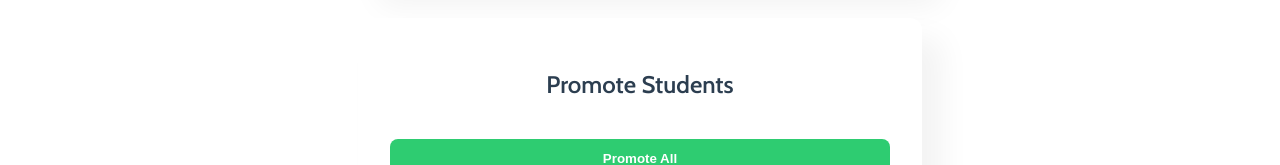
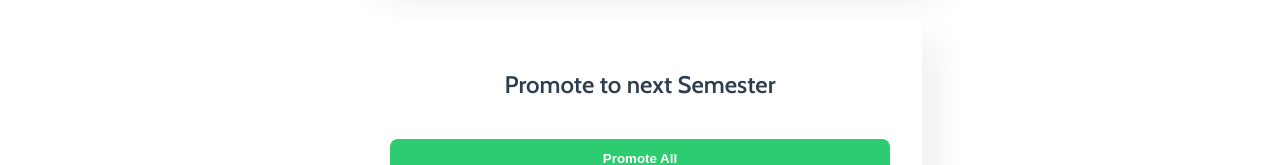
Before and after one commit to alanreji2004/project-pta, a React (Vite) app in the folder frontend/: page /settings in a window 1280 px wide. Shown: the part 439-604 px from the top of the page. Built offline with nearby package versions, Linux system fonts and the light colour scheme; no server answers.

Commit message:
modal changes

```diff
--- a/frontend/src/pages/Settings/Settings.jsx
+++ b/frontend/src/pages/Settings/Settings.jsx
@@ -147,10 +147,10 @@ const Settings = () => {
           </button>
         </div>
         <div className={styles.content}>
-          <h2>Promote Students</h2>
+          <h2>Promote to next Semester</h2>
           <button
             className={styles.promoteButton}
-            onClick={() => confirmAction(handlePromoteStudents, 'Are you sure you want to promote all students?', 'promote')}
+            onClick={() => confirmAction(handlePromoteStudents, 'Are you sure you want to promote all students?This action cannot be undone. ', 'promote')}
             disabled={loading.promote}
           >
             {loading.promote ? `Promoting... ${progress.promote || 0}%` : 'Promote All'}
@@ -160,7 +160,7 @@ const Settings = () => {
           <h2>Delete All Rows</h2>
           <button
             className={styles.deleteButton}
-            onClick={() => confirmAction(handleDeleteAll, 'Are you sure you want to delete all rows?', 'delete')}
+            onClick={() => confirmAction(handleDeleteAll, 'Are you sure you want to delete all rows?This action cannot be undone.', 'delete')}
             disabled={loading.delete}
           >
             {loading.delete ? `Deleting... ${progress.delete || 0}%` : 'Delete All Rows'}
--- a/frontend/src/pages/Settings/Settings.module.css
+++ b/frontend/src/pages/Settings/Settings.module.css
@@ -142,6 +142,7 @@ h2 {
   padding: 2rem;
   border-radius: 10px;
   text-align: center;
+  width: 260px;
 }
 
 .confirmButtons button {
```
